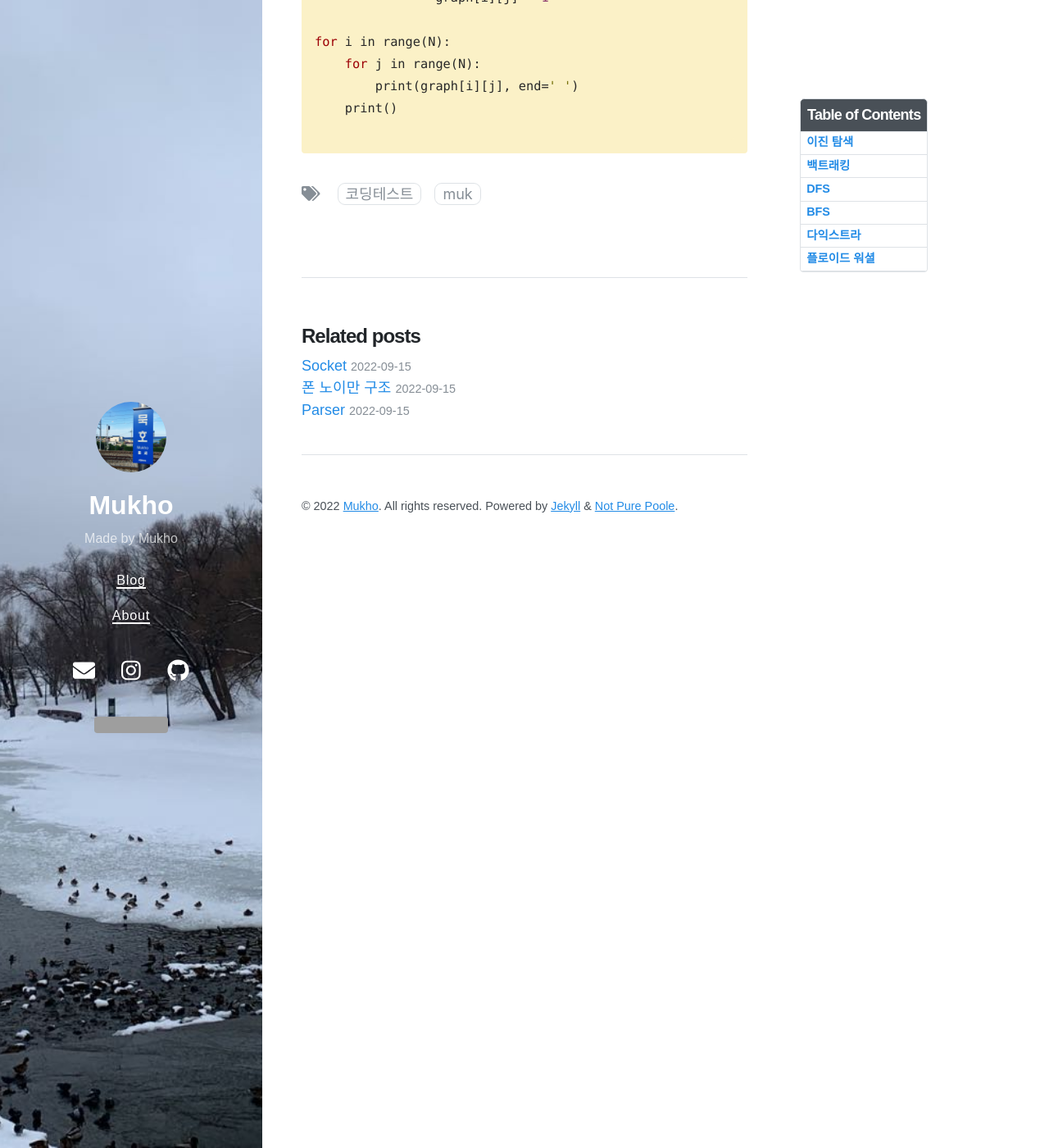
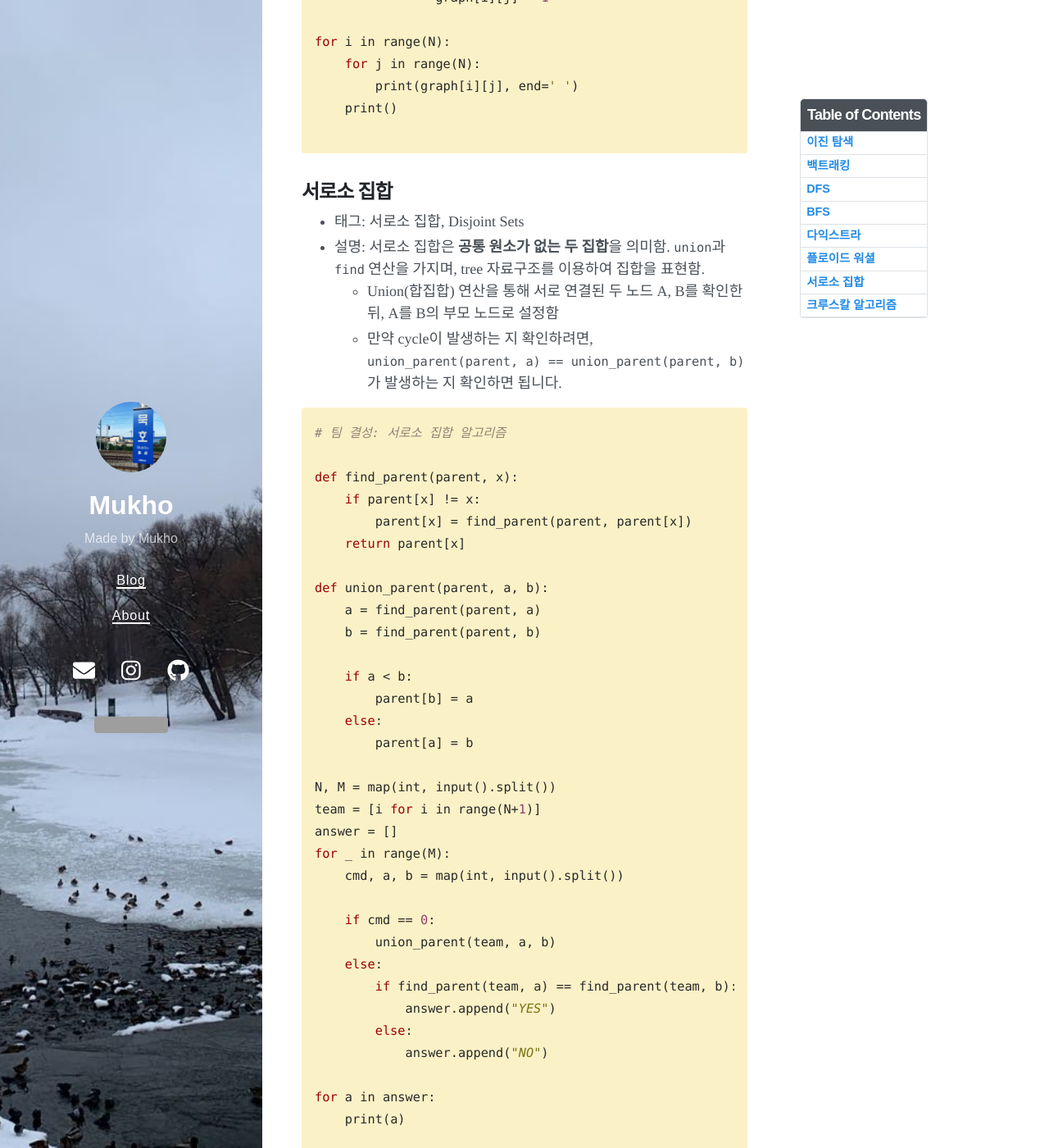
Before and after one commit to mukhoplus/mukhoplus.github.io, a Jekyll site: the page built from _posts/2022-08-29-코딩테스트 낙서장3.md, in a window 1280 px wide and 1400 px high, scrolled down 6713 px. Shown: the whole window at 82% size. Built offline with Jekyll 4.4.1, drawn with Linux system fonts in a browser that asks for light colours; nearby versions of some CDN libraries; comment, search, counter and statistics services are not loaded; some of the changed text lies outside the part shown; grey boxes are pictures that could not be loaded.

Commit message:
서로소 집합, 크루스칼 알고리즘

````diff
--- a/_posts/2022-08-29-코딩테스트 낙서장3.md
+++ b/_posts/2022-08-29-코딩테스트 낙서장3.md
@@ -258,3 +258,110 @@
     print()
 
 ```
+
+## 서로소 집합
+
+- 태그: 서로소 집합, Disjoint Sets
+- 설명: 서로소 집합은 **공통 원소가 없는 두 집합**을 의미함. ``union``과 ``find`` 연산을 가지며, tree 자료구조를 이용하여 집합을 표현함.
+    - Union(합집합) 연산을 통해 서로 연결된 두 노드 A, B를 확인한 뒤, A를 B의 부모 노드로 설정함
+    - 만약 cycle이 발생하는 지 확인하려면, ``union_parent(parent, a) == union_parent(parent, b)``가 발생하는 지 확인하면 됩니다.
+
+```python
+# 팀 결성: 서로소 집합 알고리즘
+
+def find_parent(parent, x):
+    if parent[x] != x:
+        parent[x] = find_parent(parent, parent[x])
+    return parent[x]
+
+def union_parent(parent, a, b):
+    a = find_parent(parent, a)
+    b = find_parent(parent, b)
+
+    if a < b:
+        parent[b] = a
+    else:
+        parent[a] = b
+
+N, M = map(int, input().split())
+team = [i for i in range(N+1)]
+answer = []
+for _ in range(M):
+    cmd, a, b = map(int, input().split())
+
+    if cmd == 0:
+        union_parent(team, a, b)
+    else:
+        if find_parent(team, a) == find_parent(team, b):
+            answer.append("YES")
+        else:
+            answer.append("NO")
+
+for a in answer:
+    print(a)
+
+'''
+input
+7 8
+0 1 3
+1 1 7
+0 7 6
+1 7 1
+0 3 7
+0 4 2
+0 1 1
+1 1 1
+
+output
+NO
+NO
+YES
+'''
+
+```
+
+## 크루스칼 알고리즘
+
+- 태그: 크루스칼 알고리즘, Kruskal Algorithm, 최소 신장 트리
+
+```python
+# 백준: 도시 분할 계획(골드 IV), https://www.acmicpc.net/problem/1647
+
+import sys
+input = sys.stdin.readline
+
+def find_parent(parent, x):
+    if parent[x] != x:
+        parent[x] = find_parent(parent, parent[x])
+    return parent[x]
+def union_parent(parent, a, b):
+    a = find_parent(parent, a)
+    b = find_parent(parent, b)
+
+    if a < b:
+        parent[b] = a
+    else:
+        parent[a] = b
+
+N, M = map(int, input().split())
+cities = [i for i in range(N)]
+edges = []
+for _ in range(M):
+    A, B, C = map(int, input().split())
+    edges.append((C, A-1, B-1))
+
+edges.sort()
+
+answer = 0
+max_edge = 0 # 마을을 최소 유지비를 가지는 길들을 통해 2개로 분리해야 하므로, 크루스칼 알고리즘을 적용한 후 최대 유지비를 가지는 길을 없앤다.
+for edge in edges:
+    w, s, e = edge
+
+    if find_parent(cities, s) != find_parent(cities, e):
+        union_parent(cities, s, e)
+        answer += w
+        max_edge = w
+
+print(answer - max_edge)
+
+```
````
Also changed, not shown: other parts of _posts/2022-08-29-코딩테스트 낙서장3.md (+1 -1 lines), _posts/2022-06-08-묵호씨의 취업 도전기.md (+10 -2 lines).
